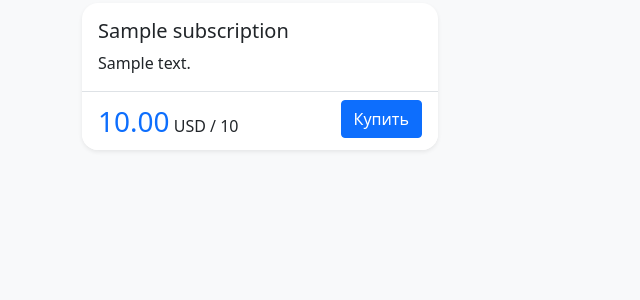
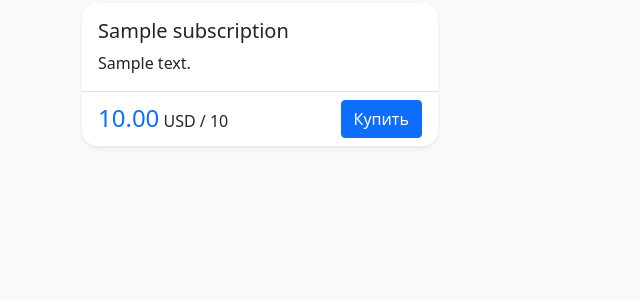
Before and after one commit to mikhail349/graduate_work, a Django app: template app/ui/templates/ui/no_access.html in a window 1280 px wide. Shown: the part 198-498 px from the top of the page, without its empty margins (0-640 px from the left). Run offline with Django 3.2, Linux system fonts and the light colour scheme; the template is opened without the code that fills it: most values are stand-ins (such as "Sample title", 1, 10 or a date in 2020).

Commit message:
Update available_subscriptions.html

```diff
--- a/app/ui/templates/ui/available_subscriptions.html
+++ b/app/ui/templates/ui/available_subscriptions.html
@@ -14,7 +14,7 @@
                         <li class="list-group-item">
                             <div class="d-flex bd-highlight">
                                 <div class="flex-grow-1 bd-highlight">
-                                    <span class="fs-3 text-primary">{{ subscription.price|floatformat:2 }}</span> {{ subscription.currency }} / {{ subscription.duration }}
+                                    <span class="fs-4 text-primary">{{ subscription.price|floatformat:2 }}</span> {{ subscription.currency }} / {{ subscription.duration }}
                                 </div>
                                 <div class="bd-highlight">
                                     <a
```
